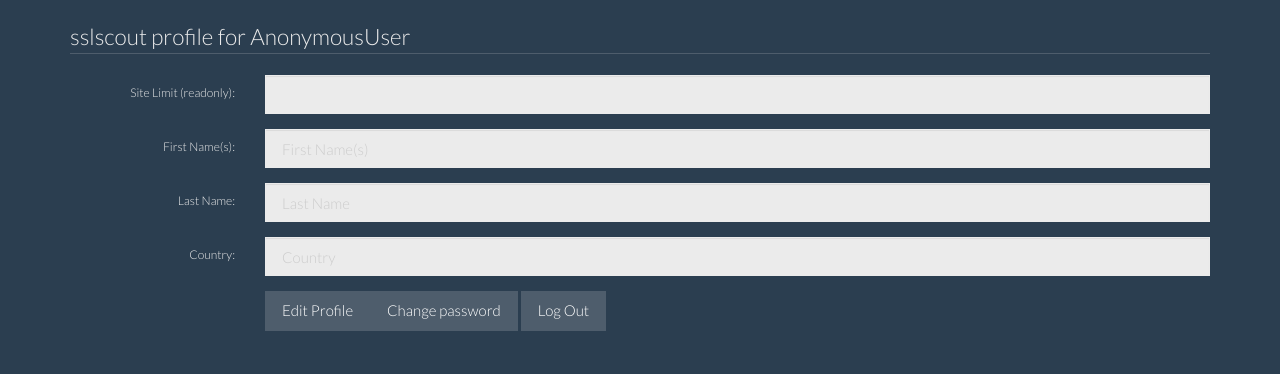
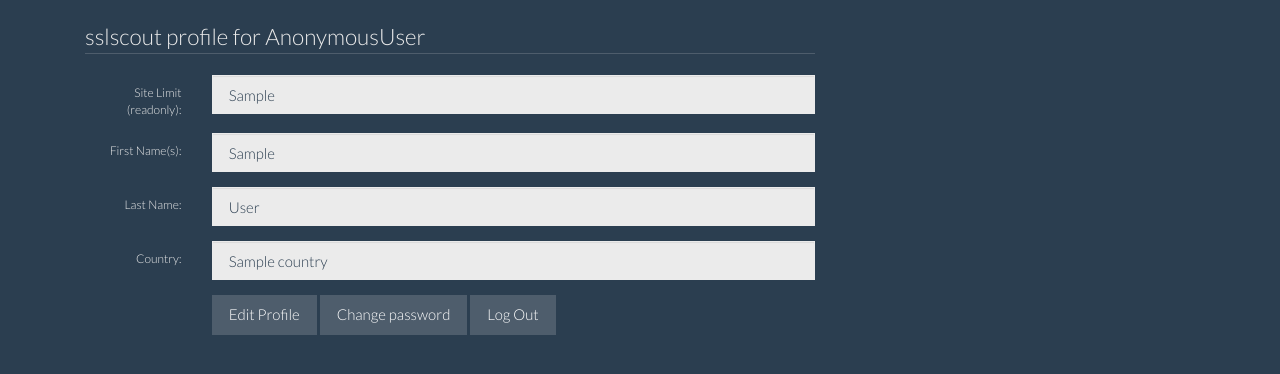
Before and after one commit to tykling/sslscout, a Django app: template src/sslscout/templates/profile.html in a window 1280 px wide. Shown: the part 40-414 px from the top of the page. Run offline with Django 3.2, Linux system fonts and the light colour scheme; the template is opened without the code that fills it: most values are stand-ins (such as "Sample title", 1, 10 or a date in 2020); some libraries are stand-ins or nearby versions.

Commit message:
a bit more form styling

```diff
--- a/src/sslscout/templates/profile.html
+++ b/src/sslscout/templates/profile.html
@@ -5,6 +5,7 @@
                     {% endblock title %}
 
                     {% block content %}
+                    <div class="col-lg-8">
                         <form method="post" action="/profile/edit/" class="form-horizontal">
                             <fieldset>
                                 <legend>sslscout profile for {{user}}</legend>
@@ -12,38 +13,39 @@
                                 <div class="form-group">
                                     <label for="id_site_limit" class="col-lg-2 control-label">Site Limit (readonly):</label>
                                     <div class="col-lg-10">
-                                    <input value="{{ form.site_limit.value }}" type="text" readonly="on" name="site_limit" class="form-control" id="id_site_limit">
+                                        <input value="{{ profile.site_limit }}" type="text" readonly="on" name="site_limit" class="form-control" id="id_site_limit">
                                     </div>
                                 </div>
 
                                 <div class="form-group">
                                     <label for="id_first_name" class="col-lg-2 control-label">First Name(s):</label> {% if form.first_name.errors %} <span class="error">{{ form.first_name.errors|join:", " }}</span>{% endif %}
                                     <div class="col-lg-10">
-                                    <input value="{{ form.first_name.value|default_if_none:"" }}" type="text" readonly="on" name="first_name" class="form-control" id="id_first_name" placeholder="First Name(s)">
+                                        <input value="{{ profile.first_name|default_if_none:"" }}" type="text" readonly="on" name="first_name" class="form-control" id="id_first_name" placeholder="First Name(s)">
                                     </div>
                                 </div>
 
                                 <div class="form-group">
                                     <label for="id_last_name" class="col-lg-2 control-label">Last Name:</label> {% if form.last_name.errors %} <span class="error">{{ form.last_name.errors|join:", " }}</span>{% endif %}
                                     <div class="col-lg-10">
-                                    <input value="{{ form.last_name.value|default_if_none:"" }}" type="text" readonly="on" name="last_name" class="form-control" id="id_last_name" placeholder="Last Name">
+                                        <input value="{{ profile.last_name|default_if_none:"" }}" type="text" readonly="on" name="last_name" class="form-control" id="id_last_name" placeholder="Last Name">
                                     </div>
                                 </div>
 
                                 <div class="form-group">
                                     <label for="id_country" class="col-lg-2 control-label">Country:</label> {% if form.country.errors %} <span class="error">{{ form.country.errors|join:", " }}</span>{% endif %}
                                     <div class="col-lg-10">
-                                    <input value="{{ form.country.value|default_if_none:"" }}" type="text" readonly="on" name="country" class="form-control" id="id_country" placeholder="Country">
+                                        <input value="{{ profile.country|default_if_none:"" }}" type="text" readonly="on" name="country" class="form-control" id="id_country" placeholder="Country">
                                     </div>
                                 </div>
 
                                 <div class="form-group">
                                     <div class="col-lg-10 col-lg-offset-2">
-                                    <a href="/profile/edit/" class="btn btn-default">Edit Profile</button>
+                                        <a href="/profile/edit/" class="btn btn-default">Edit Profile</a>
                                         <a href="/accounts/password/change/" class="btn btn-default">Change password</a>
                                         <a href="/accounts/logout/" class="btn btn-default">Log Out</a>
                                     </div>
                                 </div>
                             </fieldset>
                         </form>
+                    </div>
                     {% endblock content %}
```
Lines whose indentation alone changed are shown as unchanged.
